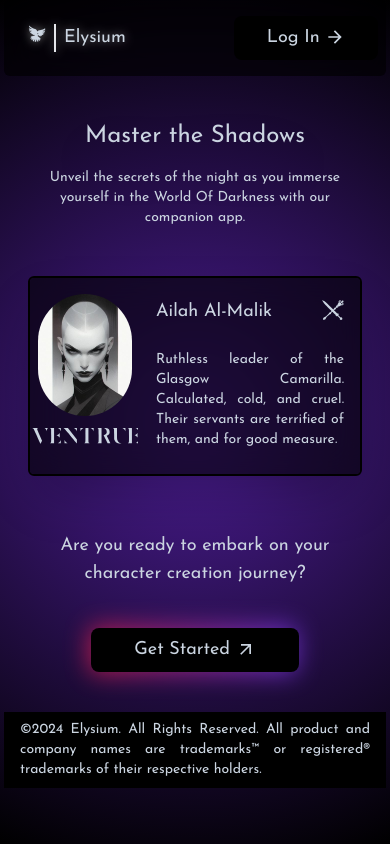
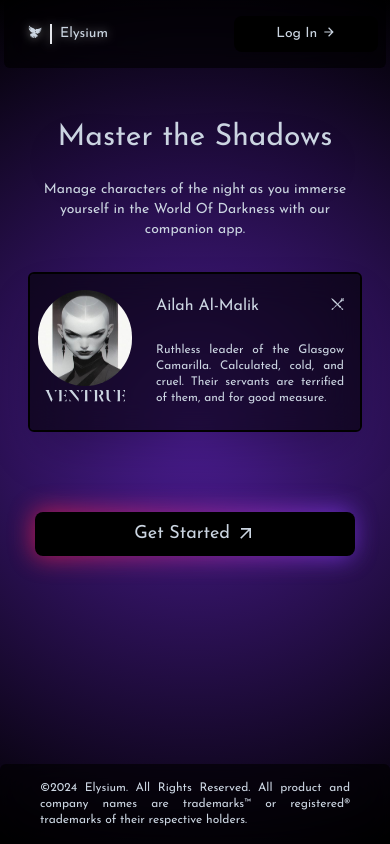
Before and after one commit to krisnemeth/Elysium, a Next.js app: page / in a window 390 px wide. Built offline with nearby package versions, Linux system fonts and the light colour scheme.

Commit message:
finished the landing page for now. Will revisit later for adjustments

```diff
--- a/app/page.tsx
+++ b/app/page.tsx
@@ -13,12 +13,12 @@
 } from '@/app/ui/svgs';
 import Navbar from '@/app/ui/navbar';
 import Footer from '@/app/ui/footer';
+import GlowUpButton from '@/app/ui/glowUpButton';
 
 // import Footer from './ui/footer';
 
 import { GiDrop, GiFangs } from 'react-icons/gi';
 import { FaGithubSquare } from 'react-icons/fa';
-import { MdArrowOutward } from 'react-icons/md';
 import CardPreview from './ui/characters/CardPreview';
 
 export const metadata: Metadata = {
@@ -34,17 +34,17 @@
         {/* Welcome text */}
 
         <div className='flex flex-col items-center justify-center mt-20 xl:mt-36 xl:mx-80'>
-          <div className='py-10 text-slate-300'>
-            <h2 className='text-2xl lg:text-4xl xl:text-6xl drop-shadow-2xl text-center'>
+          <div className='pt-10 pb-2 md:py-10 text-slate-300'>
+            <h2 className='text-3xl lg:text-4xl xl:text-6xl drop-shadow-2xl text-center'>
               Master the Shadows
             </h2>
-            <p className='text-sm text-center lg:text-lg mt-4 px-6'>
-              Unveil the secrets of the night as you immerse yourself in the
+            <p className='text-sm text-center lg:text-lg mt-6 px-6'>
+              Manage characters of the night as you immerse yourself in the
               World Of Darkness with our companion app.
             </p>
           </div>
           {/* Example Cards */}
-          <div className='flex flex-col mx-6 mt-2'>
+          <div className='flex flex-col mx-6 mt-6'>
             <div className='grid sm:grid-cols-1 sm:gap-8 xl:grid-cols-4 gap-10'>
               <div className='hidden md:flex flex-col col-span-2 order-1'>
                 <CardPreview
@@ -54,7 +54,7 @@
                       width={'150'}
                       height={'70'}
                       alt='character image'
-                      className='rounded-full h-36 xl:h-52 xl:w-44'
+                      className='rounded-full xl:h-36 xl:w-36'
                     />
                   }
                   characterName='Jacques Sauvage'
@@ -74,35 +74,28 @@
                       width={'150'}
                       height={'0'}
                       alt='character image'
-                      className='rounded-full xl:h-52 xl:w-44 mt-2'
+                      className='rounded-full h-24 w-24 xl:h-36 xl:w-36 mt-2'
                     />
                   }
                   characterName='Ailah Al-Malik'
                   description='Ruthless leader of the Glasgow Camarilla. Calculated, cold, and cruel. Their servants are terrified of them, and for good measure.'
                   Title={
-                    <VentrueTitle className='text-slate-300 h-4 md:h-5 mt-3' />
+                    <VentrueTitle className='text-slate-300 h-3 md:h-5 mt-1' />
                   }
-                  Logo={<VentrueLogo className='text-slate-300 h-5' />}
+                  Logo={<VentrueLogo className='text-slate-300 h-3' />}
                 />
               </div>
             </div>
           </div>
 
-          <div className='flex items-center text-slate-300 mt-10 mx-6'>
-            <p className='text-lg text-center mt-4'>
+          {/* <div className='flex items-center text-slate-300 mt-4 md:mt-10 mx-6'>
+            <p className='text-sm text-center mt-4'>
               Are you ready to embark on your character creation journey?
             </p>
-          </div>
+          </div> */}
 
-          <div className='mt-10'>
-            <div className='relative group'>
-              <div className='absolute -inset-0.5 bg-gradient-to-r from-rose-600 to-violet-600 dark:from-pink-600 dark:to-violet-600 rounded-lg blur-md opacity-75 group-hover:opacity-100 transition duration-1000 group-hover:duration-200 w-52 xl:w-96'></div>
-              <button className='relative flex items-center justify-center bg-black px-4 py-2 text-slate-300 rounded-lg group-hover:text-slate-100 transition duration-200 ease-in-out w-52 xl:w-96'>
-                <span className='text-lg'>
-                  Get Started <MdArrowOutward className='inline text-xl mb-1' />
-                </span>
-              </button>
-            </div>
+          <div className='mt-20'>
+            <GlowUpButton />
           </div>
         </div>
 
--- a/app/ui/characters/CardPreview.tsx
+++ b/app/ui/characters/CardPreview.tsx
@@ -18,22 +18,22 @@
   Title,
 }: CardPreviewProps) {
   return (
-    <div className='flex flex-col text-slate-300 border-2 border-black bg-black rounded-md bg-clip-padding backdrop-filter backdrop-blur-lg bg-opacity-60 shadow-2xl w-full h-full xl:h-72'>
+    <div className='flex flex-col text-slate-300 border-2 border-black bg-black rounded-md bg-clip-padding backdrop-filter backdrop-blur-lg bg-opacity-60 shadow-2xl w-full h-full xl:h-52'>
       <div className='grid grid-cols-12'>
-        <div className='flex flex-col col-span-4 xl:col-span-5 p-2  items-center'>
+        <div className='flex flex-col col-span-4 xl:col-span-4 p-2 items-center'>
           {characterImage}
 
           <div className='flex'>
             <div>{Title}</div>
           </div>
         </div>
-        <div className='flex flex-col col-span-8 xl:col-span-7'>
+        <div className='flex flex-col col-span-8 xl:col-span-8'>
           <div className='flex items-center justify-between'>
-            <h3 className='text-lg xl:text-2xl pt-5 px-4'>{characterName}</h3>
+            <h3 className='text-base xl:text-2xl pt-5 px-4'>{characterName}</h3>
             <div className='px-4 mt-4'>{Logo}</div>
           </div>
 
-          <p className='text-sm md:text-base text-justify pt-6 px-4 pb-6'>
+          <p className='text-xs md:text-base text-justify pt-6 px-4 pb-6'>
             {description}
           </p>
         </div>
--- a/app/ui/footer.tsx
+++ b/app/ui/footer.tsx
@@ -1,14 +1,14 @@
-import Image from 'next/image';
+export default function Footer() {
+  let currentYear = new Date().getFullYear();
 
-export default function Footer() {
   return (
-    <div className='flex justify-center w-full px-4 py-2 bg-black mt-10'>
+    <div className='flex xl:mx-80 px-10 py-4 bg-black rounded-md bg-clip-padding backdrop-filter backdrop-blur-lg bg-opacity-60 fixed bottom-0'>
       <div className='z-50 flex flex-grow justify-center'>
         <div className=''>
-          <p className='relative text-justify text-slate-300 text-sm'>
-            &copy;2024 Elysium. All Rights Reserved. All product and company
-            names are trademarks&#8482; or registered&#174; trademarks of their
-            respective holders.
+          <p className='relative text-justify text-slate-300 text-xs'>
+            &copy;{currentYear} Elysium. All Rights Reserved. All product and
+            company names are trademarks&#8482; or registered&#174; trademarks
+            of their respective holders.
           </p>
         </div>
       </div>
--- /dev/null
+++ b/app/ui/glowUpButton.tsx
@@ -0,0 +1,15 @@
+import React from 'react';
+import { MdArrowOutward } from 'react-icons/md';
+
+export default function GlowUpButton() {
+  return (
+    <div className='relative group'>
+      <div className='absolute -inset-0.5 bg-gradient-to-r from-rose-600 to-violet-600 dark:from-zinc-700 dark:to-neutral-500 rounded-lg blur-md opacity-75 group-hover:opacity-100 transition duration-1000 group-hover:duration-200 w-80 xl:w-96'></div>
+      <button className='relative flex items-center justify-center bg-black px-4 py-2 text-slate-300 rounded-lg group-hover:text-slate-100 transition duration-200 ease-in-out w-80 xl:w-96'>
+        <span className='text-lg'>
+          Get Started <MdArrowOutward className='inline text-xl mb-1' />
+        </span>
+      </button>
+    </div>
+  );
+}
--- a/app/ui/navbar.tsx
+++ b/app/ui/navbar.tsx
@@ -1,6 +1,6 @@
 import Image from 'next/image';
 import Link from 'next/link';
-import { MdArrowForward, MdArrowOutward } from 'react-icons/md';
+import { MdArrowForward } from 'react-icons/md';
 import { GiDove } from 'react-icons/gi';
 
 export default function Navbar() {
@@ -9,9 +9,9 @@
       <div className='flex justify-between p-2 bg-black rounded-md bg-clip-padding backdrop-filter backdrop-blur-lg bg-opacity-60 xl:mx-80 md:mt-6'>
         <div className='z-50 relative flex items-center '>
           <div className='logo z-50 flex items-center drop-shadow-[0_0_0.3rem_#ffffff70] text-slate-300 ml-4 divide-x-2 '>
-            <GiDove className='text-lg md:text-2xl mb-2 mr-2 md:mr-4' />
+            <GiDove className='text-sm md:text-2xl mb-1 mr-2 md:mr-4' />
             <Link href='/' className=''>
-              <p className='relative text-lg md:text-2xl ml-2 md:ml-4'>
+              <p className='relative text-sm md:text-2xl ml-2 md:ml-4'>
                 Elysium
               </p>
             </Link>
@@ -23,8 +23,8 @@
               <div className='relative group'>
                 <div className='absolute -inset-0.5 bg-gradient-to-r from-rose-600 to-violet-600 rounded-lg blur-md opacity-0 group-hover:opacity-100 transition duration-1000 group-hover:duration-200 w-36'></div>
                 <button className='relative flex items-center justify-center bg-black px-4 py-2 text-slate-300 rounded-lg group-hover:text-slate-100 transition duration-200 ease-in-out w-36'>
-                  <span className='text-lg'>
-                    Log In <MdArrowForward className='inline text-xl mb-1' />
+                  <span className='text-sm'>
+                    Log In <MdArrowForward className='inline text-sm mb-1' />
                   </span>
                 </button>
               </div>
```
